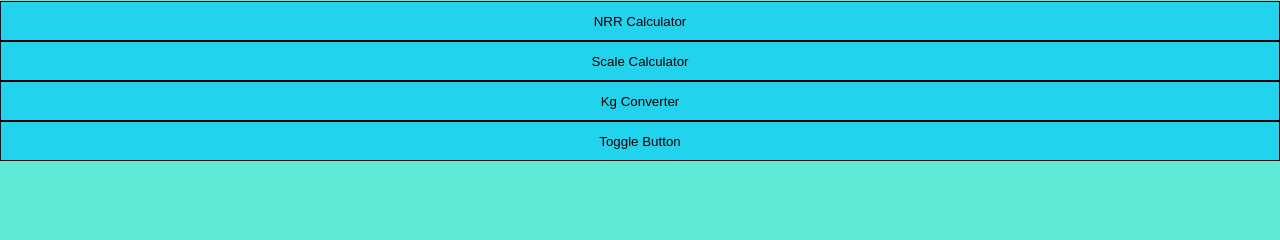
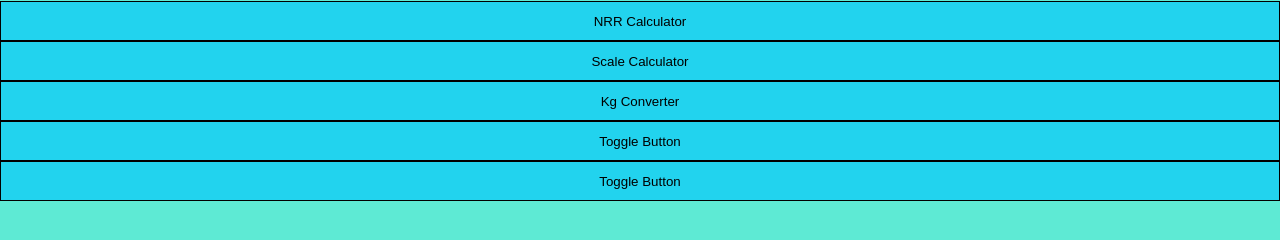
Before and after one commit to TaHsUN1462/HOME, a plain HTML site: page index.html in a window 1280 px wide. Shown: the part 54-294 px from the top of the page. Drawn offline with Linux system fonts and the light colour scheme.

Commit message:
update index.html

```diff
--- a/index.html
+++ b/index.html
@@ -42,5 +42,6 @@ h1{
   <a href="https://tahsun1462.github.io/html/UScale.html"><button>Scale Calculator</button></a><br>
   <a href="https://tahsun1462.github.io/weight/"><button>Kg Converter</button></a><br>
   <a href="https://tahsun1462.github.io/Toggle-Button/"><button>Toggle Button</button></a><br>
+  <a href="https://tahsun1462.github.io/Toggle-Button/"><button>Toggle Button</button></a><br>
   </body>
 </html>
```
